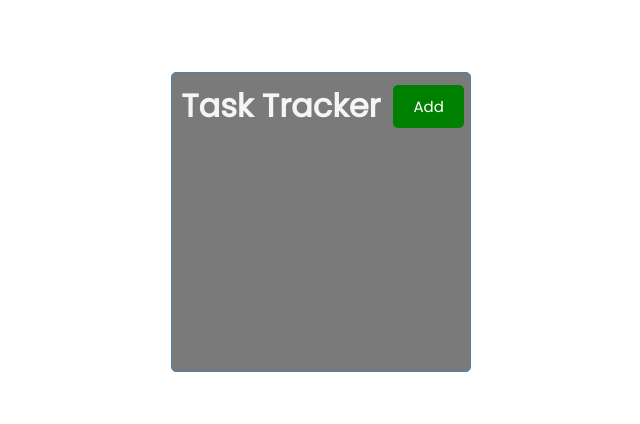
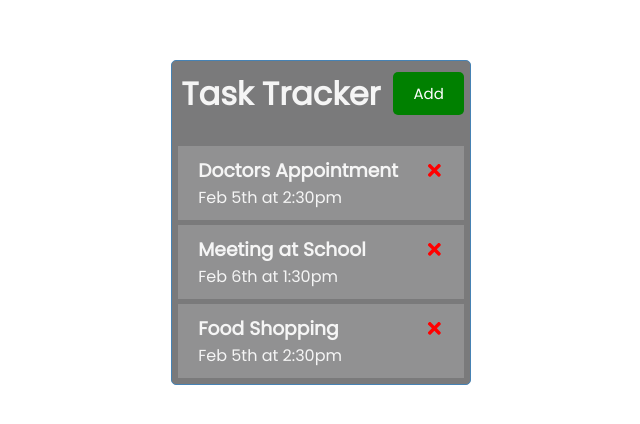
Before and after one commit to crisantogo/task_tracker_react, a React (Create React App) app: page / in a window 1280 px wide. Shown: the part 178-602 px from the top of the page, without its empty margins (319-959 px from the left). Built offline with nearby package versions, Linux system fonts and the light colour scheme.

Commit message:
Added Tasks/Task components

```diff
--- a/package.json
+++ b/package.json
@@ -8,6 +8,7 @@
     "@testing-library/user-event": "^13.5.0",
     "react": "^18.2.0",
     "react-dom": "^18.2.0",
+    "react-icons": "^4.4.0",
     "react-scripts": "5.0.1",
     "web-vitals": "^2.1.4"
   },
--- a/src/App.js
+++ b/src/App.js
@@ -1,9 +1,33 @@
 import Header from "./components/Header";
+import Tasks from "./components/Tasks";
+import {useState} from 'react'
 
 function App() {
+  const [tasks, setTasks]=useState([
+    {
+        id:1,
+        text: 'Doctors Appointment',
+        day: 'Feb 5th at 2:30pm',
+        reminder: true
+    },
+    {
+        id:2,
+        text: 'Meeting at School',
+        day:'Feb 6th at 1:30pm',
+        reminder: true,
+    },
+    {
+        id:3,
+        text: 'Food Shopping',
+        day: 'Feb 5th at 2:30pm',
+        reminder: false
+    }
+])
+
   return (
     <div className="container">
       <Header/>
+      <Tasks tasks={tasks}/>
     </div>
   );
 }
--- /dev/null
+++ b/src/components/Task.js
@@ -0,0 +1,12 @@
+import{FaTimes} from 'react-icons/fa'
+
+const Task=({task})=>{
+    return(
+        <div className="task">
+            <h3>{task.text} <FaTimes style={{ color: 'red', cursor:'pointer'}}/> </h3>
+            <p>{task.day}</p>
+        </div>
+    )
+}
+
+export default Task
--- a/src/components/Tasks.js
+++ b/src/components/Tasks.js
@@ -0,0 +1,11 @@
+import Task from "./Task"
+
+const Tasks=({tasks})=>{
+    return(
+        <>
+            {tasks.map((task)=>(<Task key={task.id} task={task}/>))}
+        </>
+    )
+}
+
+export default Tasks
```
Also changed, not shown: 1 other file (tests, documents, lock files or other folders).
